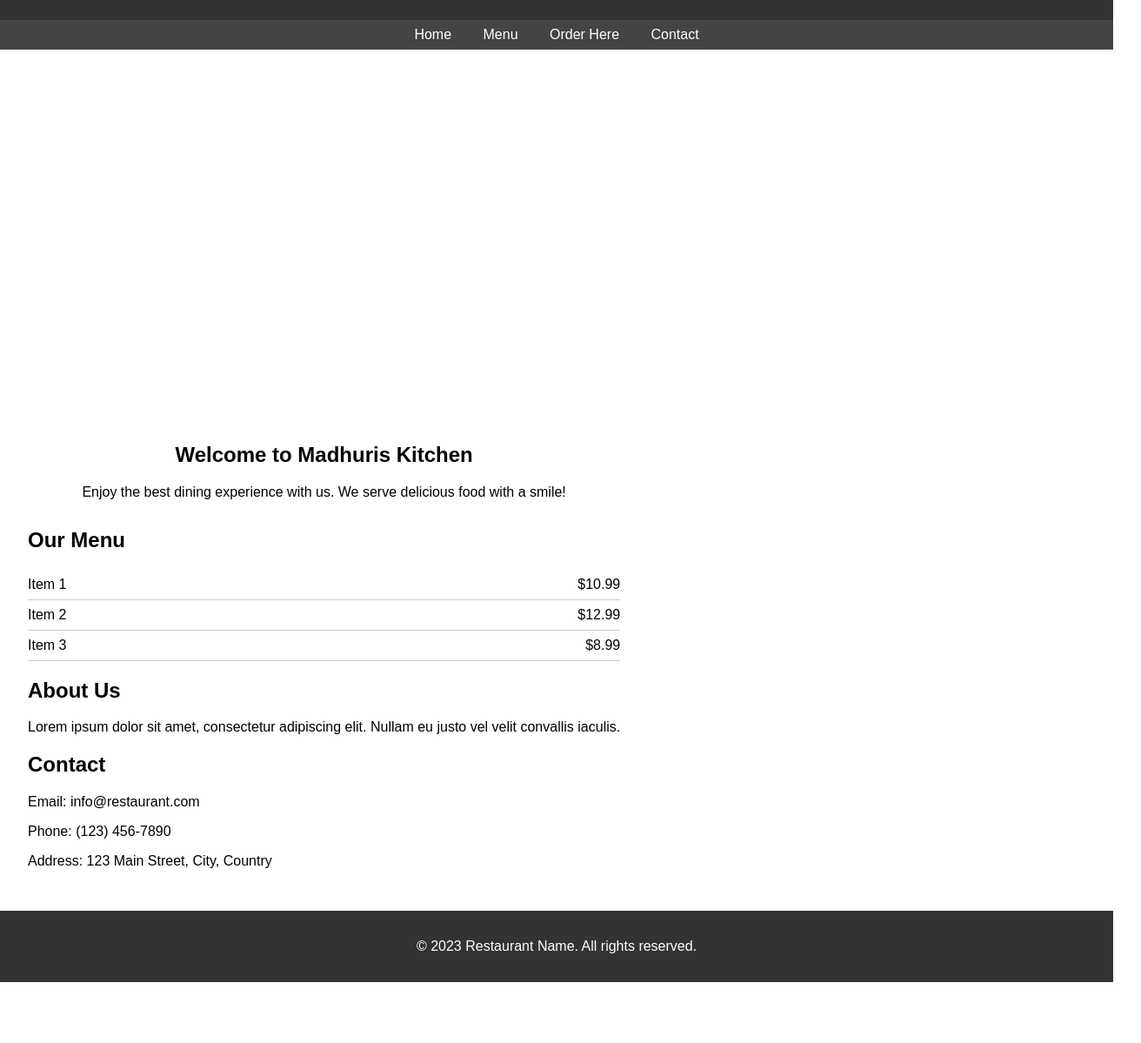
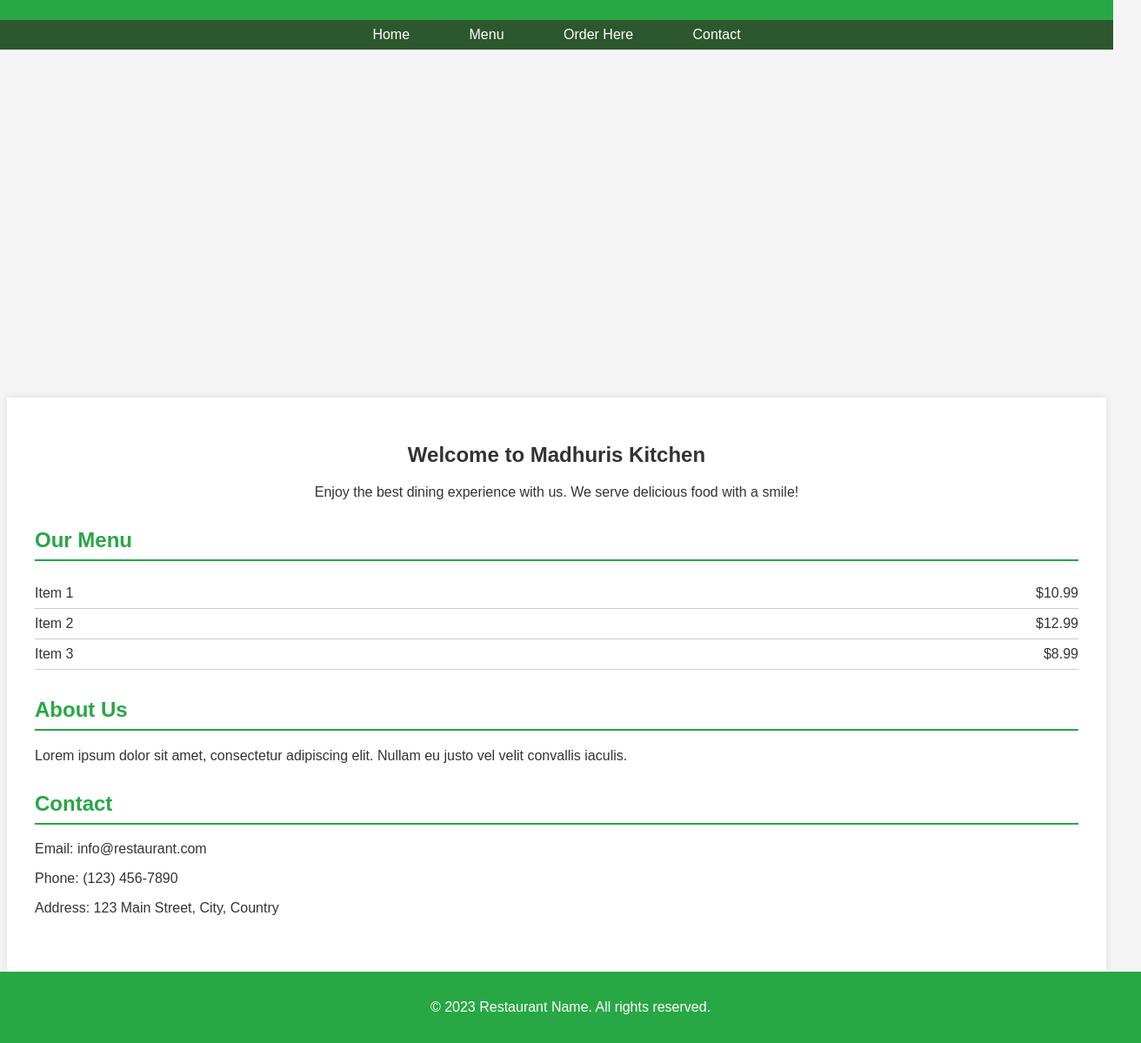
Before and after one commit to FearlessTiger/MomsWebsite, a website: page index.html in a window 1280 px wide. Shown: the part 89-1288 px from the top of the page at 87% size, 1312 px wide, since content can reach past the window. Before the commit the page ends 1218 px from the top, so only its background shows below. Drawn offline with Linux system fonts and the light colour scheme.

Commit message:
made style changes

```diff
--- a/index.html
+++ b/index.html
@@ -13,7 +13,7 @@
     <nav>
         <a href="#home">Home</a>
         <a href="menu.html">Menu</a>
-        <a href="Order.html">Order Here</a>
+        <a href="order.html">Order Here</a>
         <a href="#contact">Contact</a>
     </nav>
     <div class="hero-image"></div>
@@ -36,7 +36,6 @@
                 <span>Item 3</span>
                 <span>$8.99</span>
             </div>
-            <!-- Add more menu items here -->
         </section>
         <section id="about">
             <h2>About Us</h2>
--- a/styles.css
+++ b/styles.css
@@ -2,57 +2,90 @@ body {
     font-family: Arial, sans-serif;
     margin: 0;
     padding: 0;
+    background-color: #f5f5f5;
+    color: #333;
 }
+
 header {
-    background-color: #333;
-    color: #fff;
+    background-color: #28a745;
+    color: white;
     padding: 1rem;
     text-align: center;
 }
+
 nav {
-    background-color: #444;
+    background-color: #2d572c;
     padding: 0.5rem;
     text-align: center;
 }
+
 nav a {
-    color: #fff;
+    color: white;
     text-decoration: none;
     margin: 0 1rem;
+    padding: 0.5rem 1rem;
+    transition: background-color 0.3s;
 }
+
+nav a:hover {
+    background-color: #1e3e1e;
+}
+
 .hero-image {
     background-image: url('restaurant-image.jpg');
     background-size: cover;
     background-position: center;
     height: 400px;
 }
+
 .container {
-    display: inline-block;
     max-width: 1200px;
     margin: 0 auto;
     padding: 2rem;
+    background-color: white;
+    box-shadow: 0 0 10px rgba(0, 0, 0, 0.1);
 }
+
 .welcome-message {
     text-align: center;
     margin-bottom: 2rem;
 }
+
+section {
+    margin-bottom: 2rem;
+}
+
+section h2 {
+    color: #28a745;
+    border-bottom: 2px solid #28a745;
+    padding-bottom: 0.5rem;
+}
+
 .menu-item {
     display: flex;
     justify-content: space-between;
     padding: 0.5rem 0;
     border-bottom: 1px solid #ccc;
 }
+
 .footer {
-    background-color: #333;
-    color: #fff;
+    background-color: #28a745;
+    color: white;
     text-align: center;
     padding: 1rem;
+    position: relative;
+    bottom: 0;
+    width: 100%;
 }
 
-.flex-container {
-  display: flex;
-  flex: 2;
+@media (max-width: 768px) {
+    .menu-item {
+        flex-direction: column;
+        align-items: flex-start;
+    }
+
+    nav a {
+        display: block;
+        margin: 0.5rem 0;
+    }
 }
-
-.menu-item {
-  flex: 2;
-}
```
